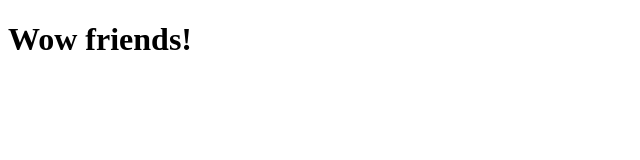
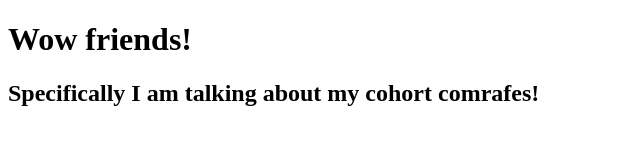
Before and after one commit to rylankearney/symmetrical-train, a plain HTML site: page index.html in a window 1280 px wide. Shown: the whole page, without its empty margins (0-640 px from the left). Drawn offline with Linux system fonts and the light colour scheme.

Commit message:
added an h2 :sparkles:

```diff
--- a/index.html
+++ b/index.html
@@ -8,5 +8,7 @@
 </head>
 <body>
     <h1>Wow friends!</h1>
+
+    <h2>Specifically I am talking about my cohort comrafes!</h2>
 </body>
 </html>
```
